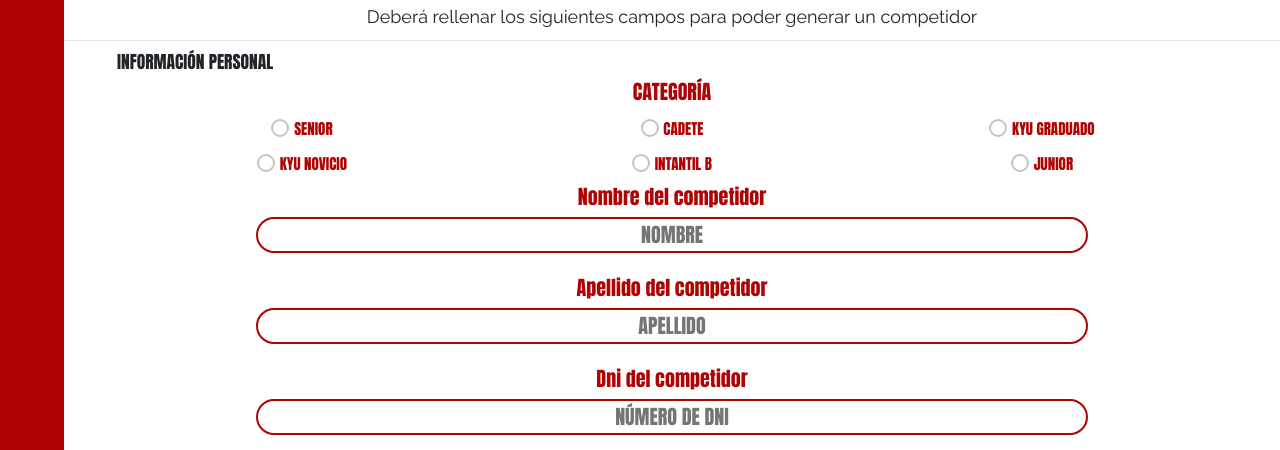
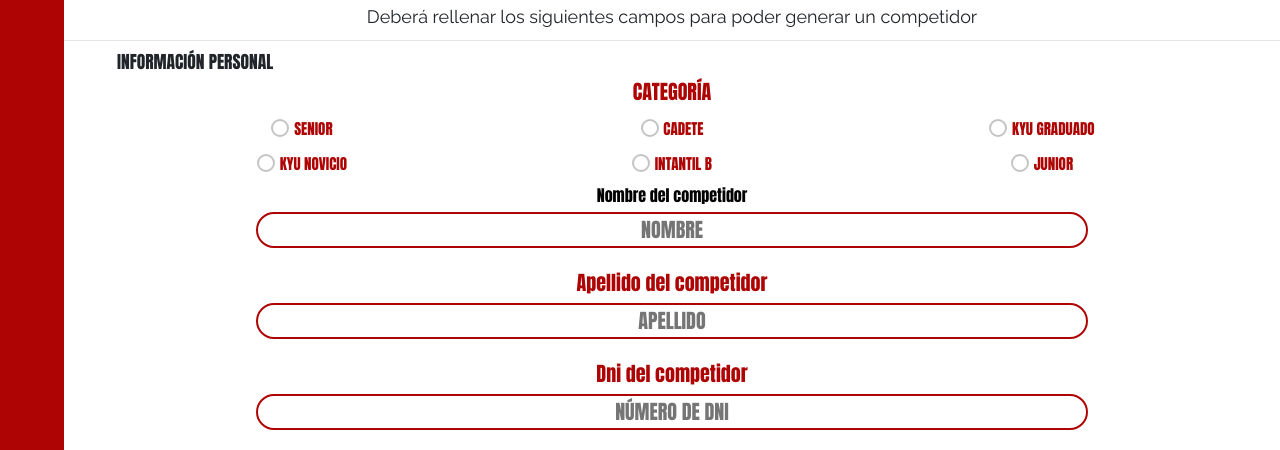
Before and after one commit to franmoli/fmj, a PHP site: page /administracion/crear-competidor.php in a window 1280 px wide. Shown: the part 194-644 px from the top of the page. Run offline with PHP 8.4, Linux system fonts and the light colour scheme; a user stored in the database is signed in; some libraries are stand-ins or nearby versions; some web fonts are replaced.

Commit message:
agrego labels

```diff
--- a/administracion/crear-competidor.php
+++ b/administracion/crear-competidor.php
@@ -84,7 +84,7 @@ require('templates/access_control.php'); ?>
                     </div>
                     <!-- Nombre -->
                     <div class="nombre">
-                        <label for="nombre-competidor">Nombre del competidor</label>
+                        <label for="nombre-competidor" style="color:black; font-size:1.6rem">Nombre del competidor</label>
                         <input id="nombre-competidor" class="text-white text-center with-error" type="text" placeholder="NOMBRE">
                         <small>
                             El campo debe contener entre 3 y 60 caracteres <br>
```
